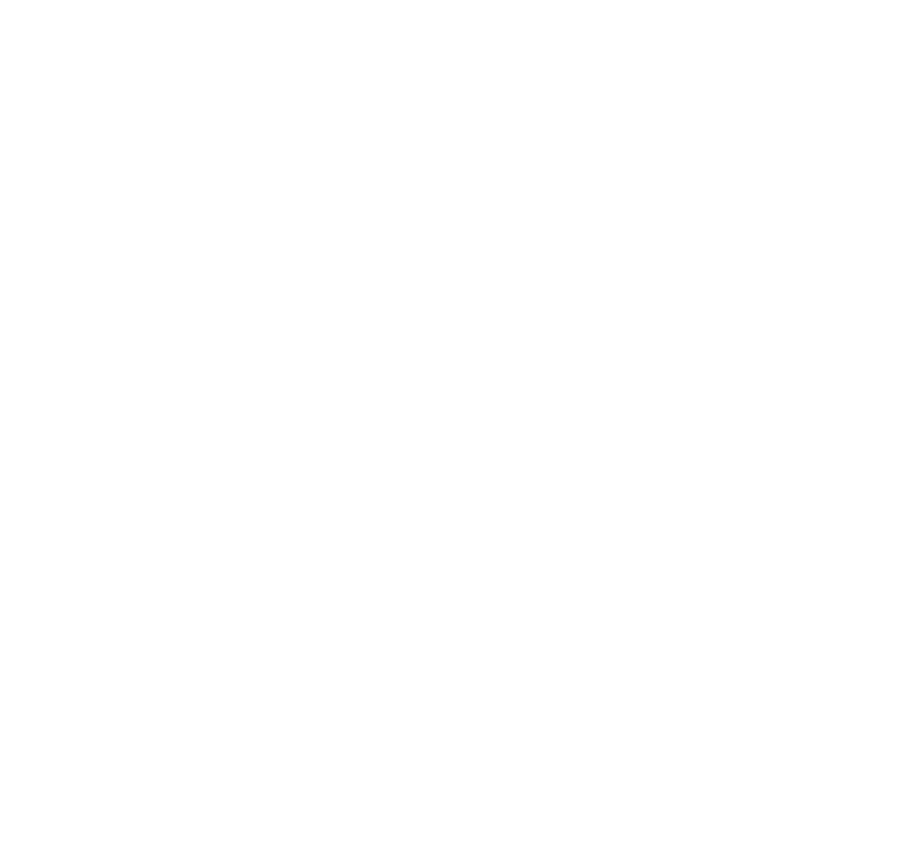
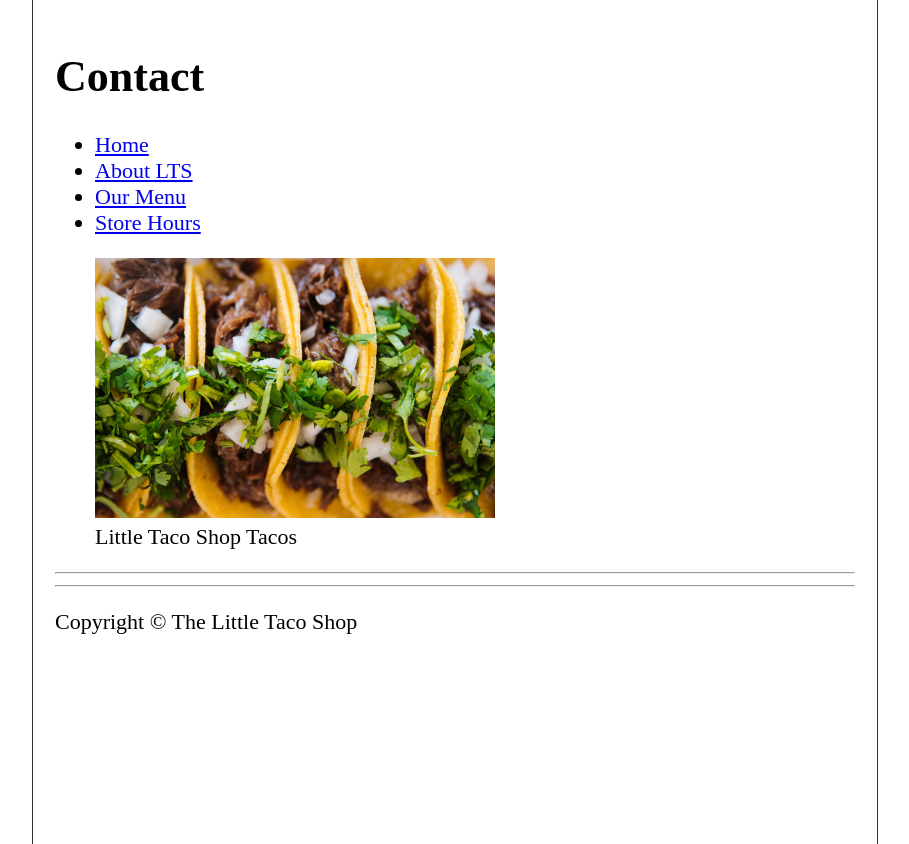
Before and after one commit to NEMOtace/LittleTacoShop-Blog, a plain HTML site: page contact.html in a window 1280 px wide. Shown: the whole page, without its empty margins (185-1094 px from the left). Before the commit the page ends 800 px from the top, so only its background shows below. Drawn offline with Linux system fonts and the light colour scheme.

Commit message:
Header,Footer-Contact completo

```diff
--- a/contact.html
+++ b/contact.html
@@ -1,12 +1,42 @@
 <!DOCTYPE html>
 <html lang="en">
+
     <head>
         <meta charset="UTF-8">
+        <meta name="author" content="Nemo">
+        <meta name="description" content="Contact Information for The Little Taco Shop">
         <meta http-equiv="X-UA-Compatible" content="IE=edge">
         <meta name="viewport" content="width=device-width, initial-scale=1.0">
-    <title>Document</title>
+        <title>Contact Us LTS</title>
+        <link rel="stylesheet" href="css/style.css">
+        <link rel="icon" href="favicon.ico" type="image/x-icon">
     </head>
+
     <body>
+        <header>
+            <h1>Contact</h1>
+            <nav>
+                <ul>
+                    <li><a href="/">Home</a></li>
+                    <li><a href="#about">About <abbr title="The Little Taco Shop">LTS</abbr></a></li>
+                    <li><a href="#menu">Our Menu</a></li>
+                    <li><a href="hours.html">Store Hours</a></li>
+                </ul>
+            </nav>
+            <figure>
+                <img src="assets/img/tacos_close_up_400x260.png" alt="Little Taco Shop Tacos" title="We love tacos!"
+                    width="400" height="260">
+                <figcaption>Little Taco Shop Tacos</figcaption>
+            </figure>
+        </header>
+        <hr>
+        <main>
 
+        </main>
+        <hr>
+        <footer>
+            <p>Copyright &copy; The Little Taco Shop</p>
+        </footer>
     </body>
+
 </html>
```
Lines whose indentation alone changed are shown as unchanged.
